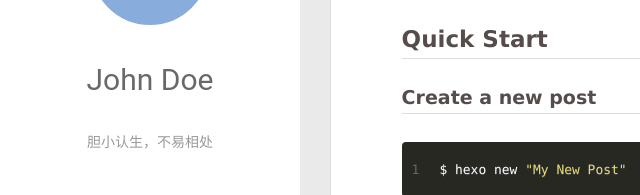
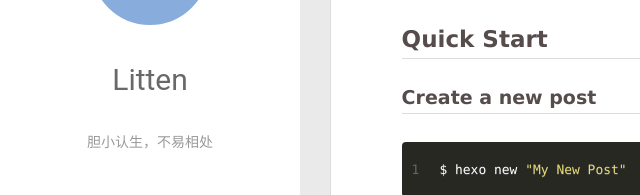
Before and after one commit to Hana19951208/Hana19951208.github.io, a plain HTML site: page 2019/03/14/hello-world/index.html in a window 1280 px wide. Shown: the part 210-405 px from the top of the page, 0-640 px from the left. Drawn offline with Linux system fonts and the light colour scheme; no server answers.

Commit message:
Site updated: 2019-03-14 16:00:59

```diff
--- a/2019/03/14/hello-world/index.html
+++ b/2019/03/14/hello-world/index.html
@@ -50,7 +50,7 @@
 			<img src class="js-avatar">
 		</a>
 		<hgroup>
-		  <h1 class="header-author"><a href="/">John Doe</a></h1>
+		  <h1 class="header-author"><a href="/">Litten</a></h1>
 		</hgroup>
 
 		<p class="header-subtitle">胆小认生，不易相处</p>
@@ -110,7 +110,7 @@
 				<img src class="js-avatar">
 			</div>
 			<hgroup>
-			  <h1 class="header-author js-header-author">John Doe</h1>
+			  <h1 class="header-author js-header-author">Litten</h1>
 			</hgroup>
 
 			<p class="header-subtitle"><i class="icon icon-quo-left"></i>胆小认生，不易相处<i class="icon icon-quo-right"></i></p>
```
Also changed, not shown: 2019/03/14/my-first-blog/index.html (+2 -2 lines), archives/2019/03/index.html (+2 -2 lines), archives/2019/index.html (+2 -2 lines), archives/index.html (+2 -2 lines), index.html (+2 -2 lines).
